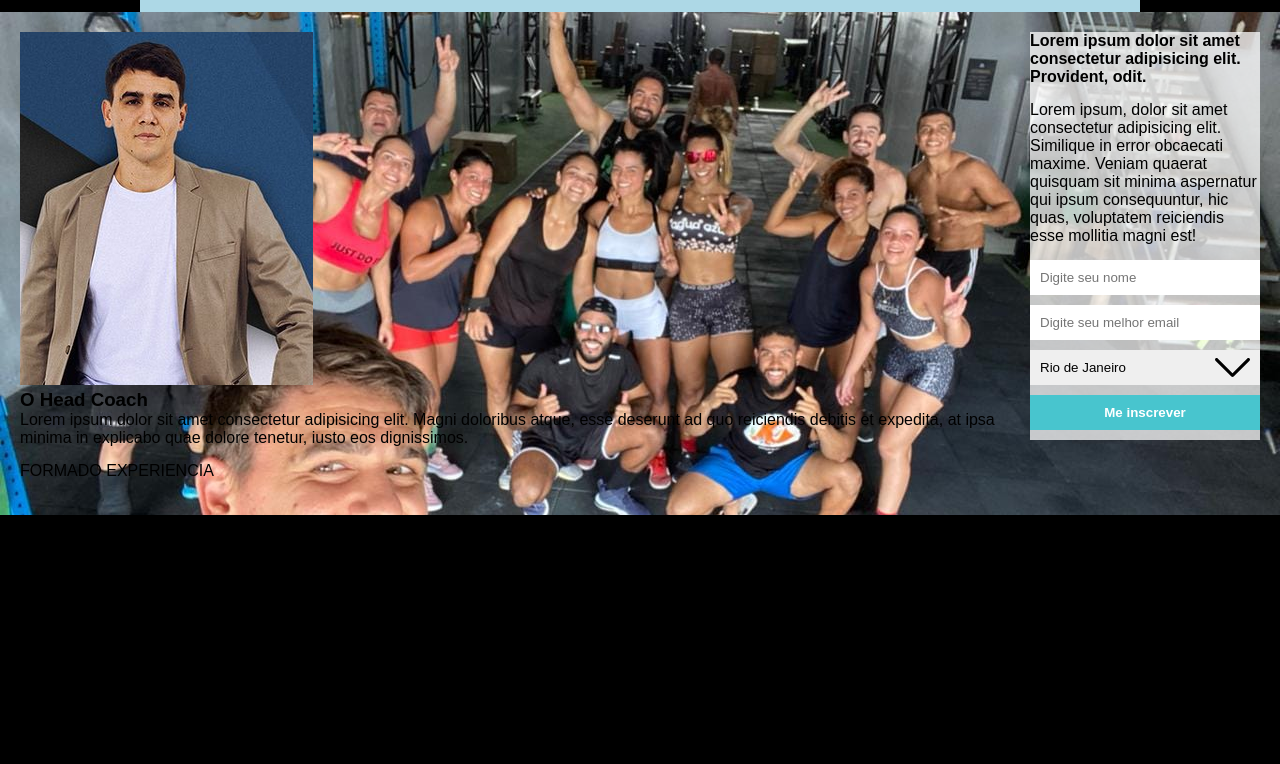
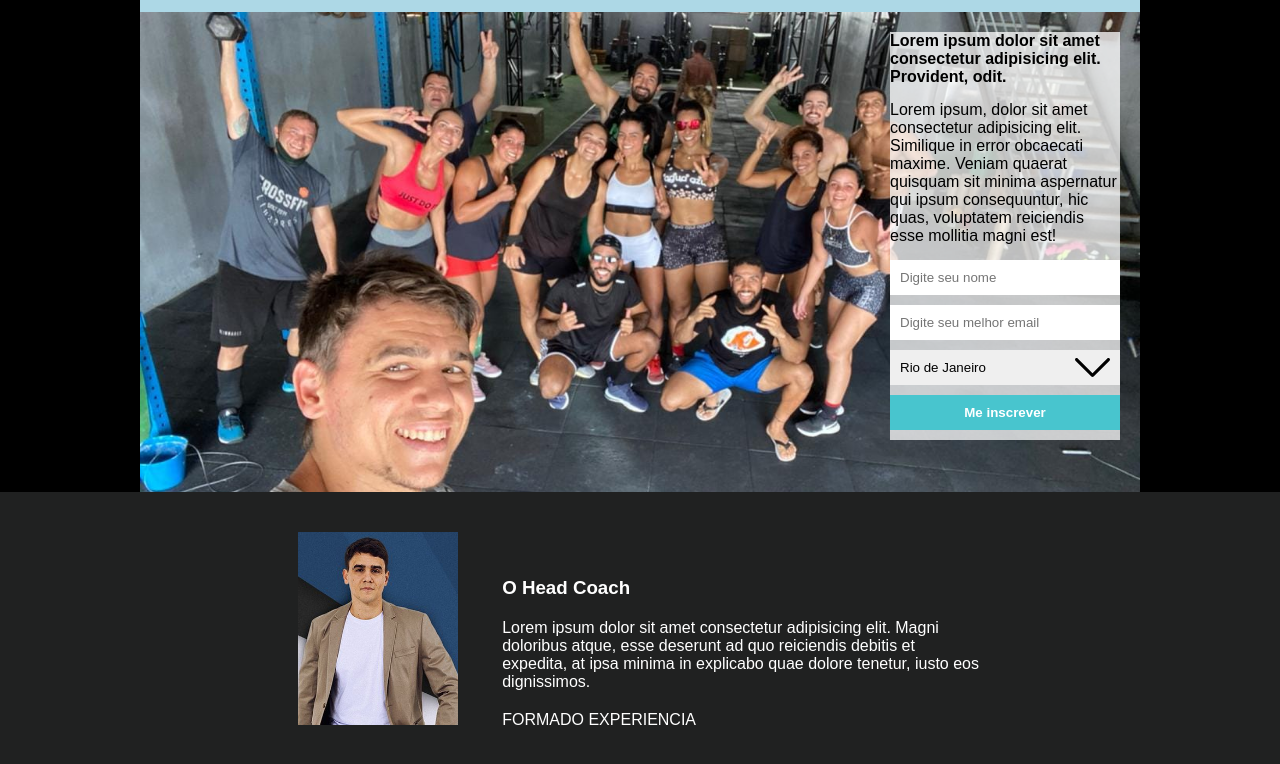
Before and after one commit to PeterTechDev/P-gina-Captura, a plain HTML site: page index.html in a window 1280 px wide. Shown: the part 50-814 px from the top of the page. Drawn offline with Linux system fonts and the light colour scheme.

Commit message:
finaliza o basico

```diff
--- a/style.css
+++ b/style.css
@@ -27,6 +27,9 @@ main {
     background-image: url("/assets/box.jpg");
     background-size: cover;
     overflow: hidden;
+    max-width: 1000px;
+    margin: auto;
+    height: 60vh;
 }
 
 .formContainer {
@@ -65,3 +68,25 @@ select {
     background-repeat: no-repeat;
     background-position: calc(100% - 10px) center;
 }
+
+section {
+    background-color: #202121;
+    padding: 40px;
+    text-align: center;
+}
+
+.picture {
+    width: 160px;
+}
+
+.description {
+    display: inline-block;
+    color: white;
+    max-width: 40%;
+    margin-left: 40px;
+    text-align: left;
+}
+
+.description p, .description h3 {
+    margin-bottom: 20px;
+}
```
Also changed, not shown: index.html (+3 -3 lines).
